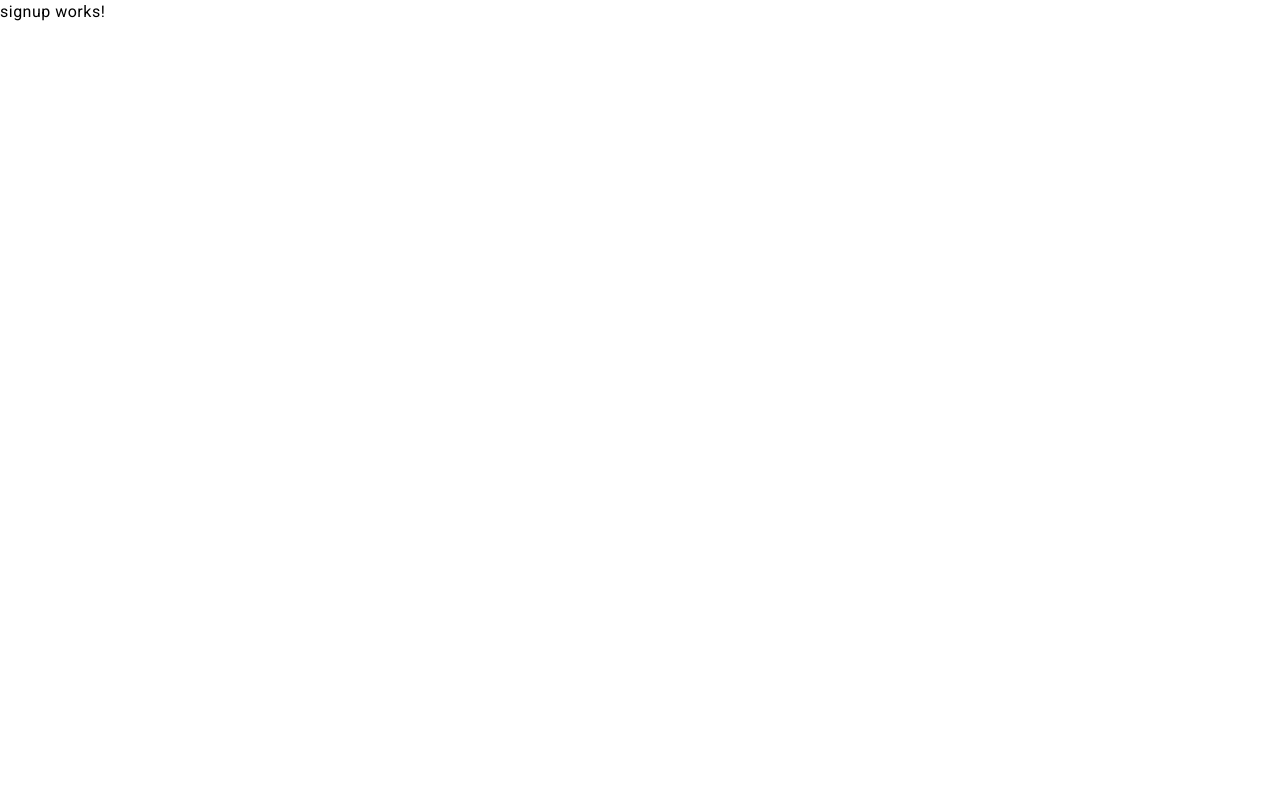
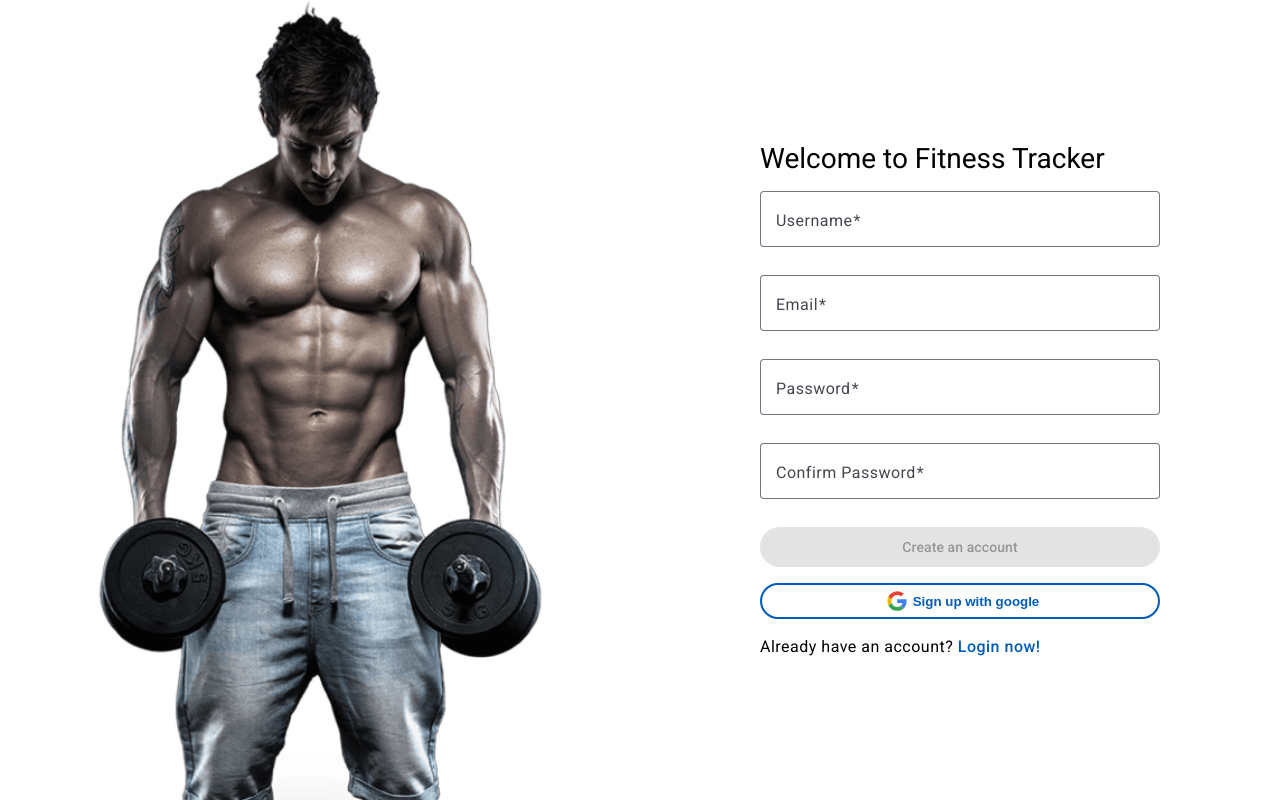
Before and after one commit to PritamMajumder-MFSI/fitness-tracking-app-frontend, an Angular app: page /auth/signup in a window 1280 px wide. Built offline with nearby package versions, Linux system fonts and the light colour scheme.

Commit message:
Sign up page

```diff
--- a/src/app/app.config.ts
+++ b/src/app/app.config.ts
@@ -4,7 +4,14 @@ import { provideRouter } from '@angular/router';
 import { routes } from './app.routes';
 import { provideClientHydration } from '@angular/platform-browser';
 import { provideAnimationsAsync } from '@angular/platform-browser/animations/async';
+import { provideHttpClient } from '@angular/common/http';
 
 export const appConfig: ApplicationConfig = {
-  providers: [provideZoneChangeDetection({ eventCoalescing: true }), provideRouter(routes), provideClientHydration(), provideAnimationsAsync()]
+  providers: [
+    provideZoneChangeDetection({ eventCoalescing: true }),
+    provideRouter(routes),
+    provideClientHydration(),
+    provideAnimationsAsync(),
+    provideHttpClient(),
+  ],
 };
--- a/src/app/pages/auth/login/login.component.ts
+++ b/src/app/pages/auth/login/login.component.ts
@@ -13,6 +13,7 @@ import {
 } from '@angular/forms';
 import { BackendService } from '../../../services/backend.service';
 import { lastValueFrom } from 'rxjs';
+import { HttpClient } from '@angular/common/http';
 
 @Component({
   selector: 'app-login',
@@ -45,7 +46,10 @@ export class LoginComponent {
       return;
     }
     const response = await lastValueFrom(
-      this._backendService.postApiCall('login', this.loginFormGroup.value)
+      this._backendService.postApiCall<any, any>(
+        '/auth/login',
+        this.loginFormGroup.value
+      )
     );
     console.log(response);
   }
--- a/src/app/pages/auth/signup/signup.component.html
+++ b/src/app/pages/auth/signup/signup.component.html
@@ -1 +1,57 @@
-<p>signup works!</p>
+<app-auth-layout>
+  <form class="outer-form" [formGroup]="signUpForm" (ngSubmit)="login()">
+    <h5>Welcome to Fitness Tracker</h5>
+    <mat-form-field appearance="outline">
+      <mat-label>Username</mat-label>
+      <input formControlName="username" type="email" matInput placeholder="" />
+      <mat-error>Username is required</mat-error>
+    </mat-form-field>
+    <mat-form-field class="mt-half" appearance="outline">
+      <mat-label>Email</mat-label>
+      <input
+        formControlName="email"
+        type="email"
+        matInput
+        placeholder="Ex. pritam@example.com"
+      />
+      <mat-error>Must be a valid email</mat-error>
+    </mat-form-field>
+    <mat-form-field class="mt-half" appearance="outline">
+      <mat-label>Password</mat-label>
+      <input
+        type="password"
+        formControlName="password"
+        matInput
+        placeholder=""
+      />
+      <mat-error>Password is required</mat-error>
+    </mat-form-field>
+    <mat-form-field class="mt-half" appearance="outline">
+      <mat-label>Confirm Password</mat-label>
+      <input
+        type="password"
+        formControlName="confirmPassword"
+        matInput
+        placeholder=""
+      />
+      <mat-error>Confirming password is required</mat-error>
+    </mat-form-field>
+    <button
+      class="mt-half"
+      mat-flat-button
+      type="submit"
+      [disabled]="!signUpForm.valid"
+    >
+      Create an account
+    </button>
+
+    <button class="google-logo mt-1" type="button">
+      <img src="icons/google_logo.svg" />
+      <span>Sign up with google</span>
+    </button>
+    <span class="mt-1"
+      >Already have an account?
+      <a class="anchor-span" routerLink="/auth/login">Login now!</a>
+    </span>
+  </form>
+</app-auth-layout>
--- a/src/app/pages/auth/signup/signup.component.scss
+++ b/src/app/pages/auth/signup/signup.component.scss
@@ -0,0 +1,32 @@
+.outer-form{
+    display: flex;
+    flex-direction: column;
+    align-items: center;
+    justify-content: center;
+    max-height: 100vh;
+    *{
+        width: 80%;
+        max-width: 25rem;
+    }
+    .google-logo{
+        cursor:pointer;
+        display: flex;
+        border: 2px solid #005cbb;
+        border-radius: 20px;
+        align-items: center;
+        justify-content: center;
+        background: transparent;
+
+        img{
+            height: 32px;
+            width: 32px;
+        }
+        span{
+            color: #005cbb;
+            width: fit-content;
+            font-weight: 600;
+        } &:hover{
+            background:#aeccea2c;
+        }
+    }
+}
--- a/src/app/pages/auth/signup/signup.component.ts
+++ b/src/app/pages/auth/signup/signup.component.ts
@@ -1,12 +1,57 @@
 import { Component } from '@angular/core';
+import {
+  FormBuilder,
+  FormControl,
+  FormGroup,
+  ReactiveFormsModule,
+  Validators,
+} from '@angular/forms';
+import { MatButtonModule } from '@angular/material/button';
+import { MatIconModule } from '@angular/material/icon';
+import { MatInputModule } from '@angular/material/input';
+import { RouterLink } from '@angular/router';
+import { AuthLayoutComponent } from '../../../components/layout/auth-layout/auth-layout.component';
+import { lastValueFrom } from 'rxjs';
+import { BackendService } from '../../../services/backend.service';
 
 @Component({
   selector: 'app-signup',
   standalone: true,
-  imports: [],
+  imports: [
+    AuthLayoutComponent,
+    MatInputModule,
+    MatButtonModule,
+    MatIconModule,
+    RouterLink,
+    ReactiveFormsModule,
+  ],
   templateUrl: './signup.component.html',
-  styleUrl: './signup.component.scss'
+  styleUrl: './signup.component.scss',
 })
 export class SignupComponent {
+  public signUpForm: FormGroup;
+  constructor(
+    private _fb: FormBuilder,
+    private _backendService: BackendService
+  ) {
+    this.signUpForm = this._fb.group({
+      username: new FormControl('', [Validators.required]),
+      email: new FormControl('', [Validators.required, Validators.email]),
+      password: new FormControl('', [Validators.required]),
+      confirmPassword: new FormControl('', [Validators.required]),
+    });
+  }
 
+  public async login() {
+    if (this.signUpForm.invalid) {
+      return;
+    }
+    const response = await lastValueFrom(
+      this._backendService.postApiCall<any, any>(
+        '/auth/signup',
+        this.signUpForm.value
+      )
+    );
+    console.log(response);
+  }
 }
--- a/src/app/services/backend.service.ts
+++ b/src/app/services/backend.service.ts
@@ -8,13 +8,13 @@ import { Observable } from 'rxjs';
 export class BackendService {
   private httpHeaders = new HttpHeaders();
 
-  private backendUri = 'http://localhost:3000/';
+  private backendUri = 'http://localhost:3000/api/v1/';
   constructor(private _http: HttpClient) {
     this.httpHeaders.set('Content-Type', 'application/json');
   }
 
   public postApiCall<T, B>(route: string, payload: B): Observable<T> {
-    return this._http.post<T>(this.backendUri, payload, {
+    return this._http.post<T>(this.backendUri + route, payload, {
       headers: this.httpHeaders,
     });
   }
```
